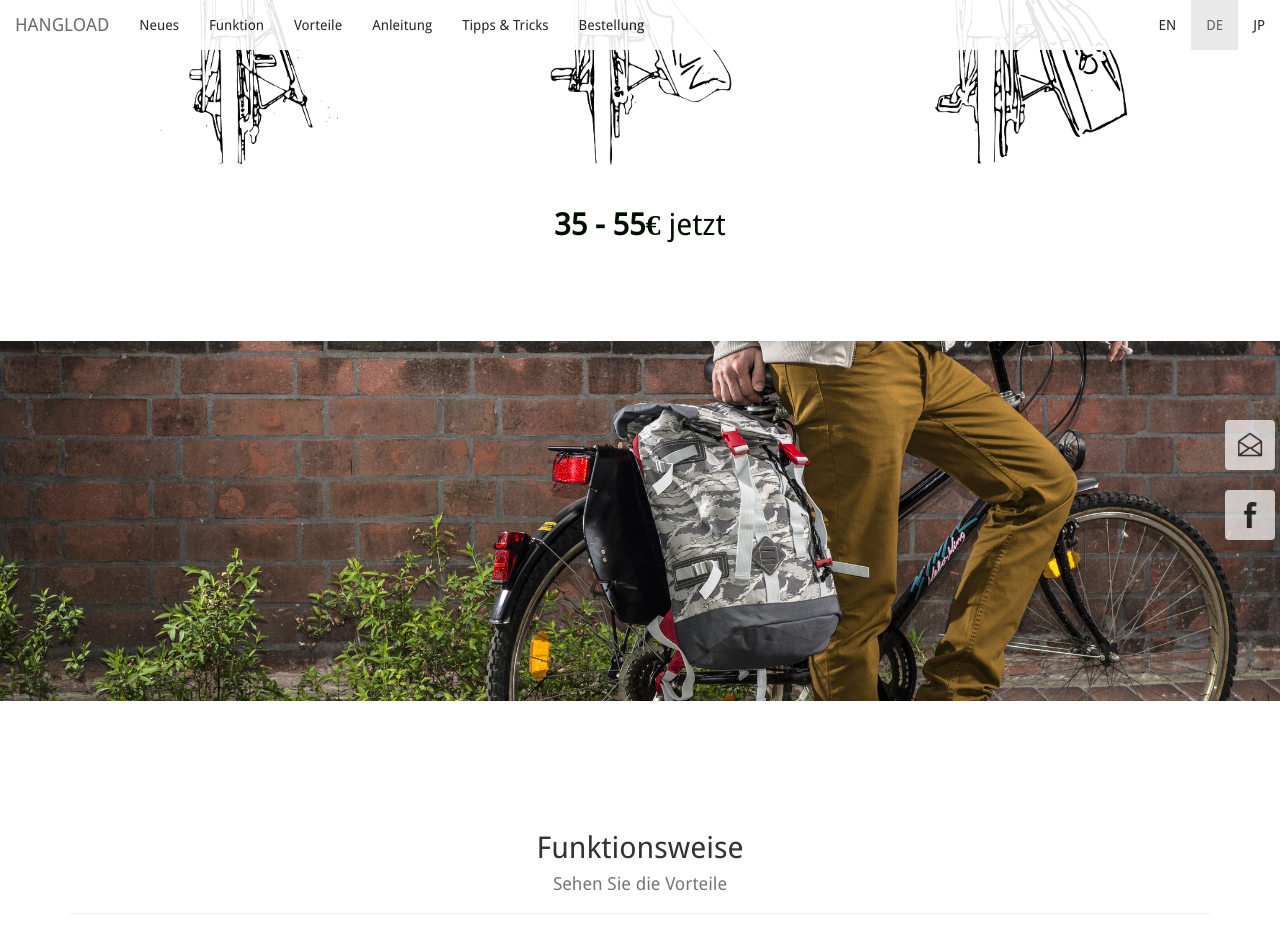
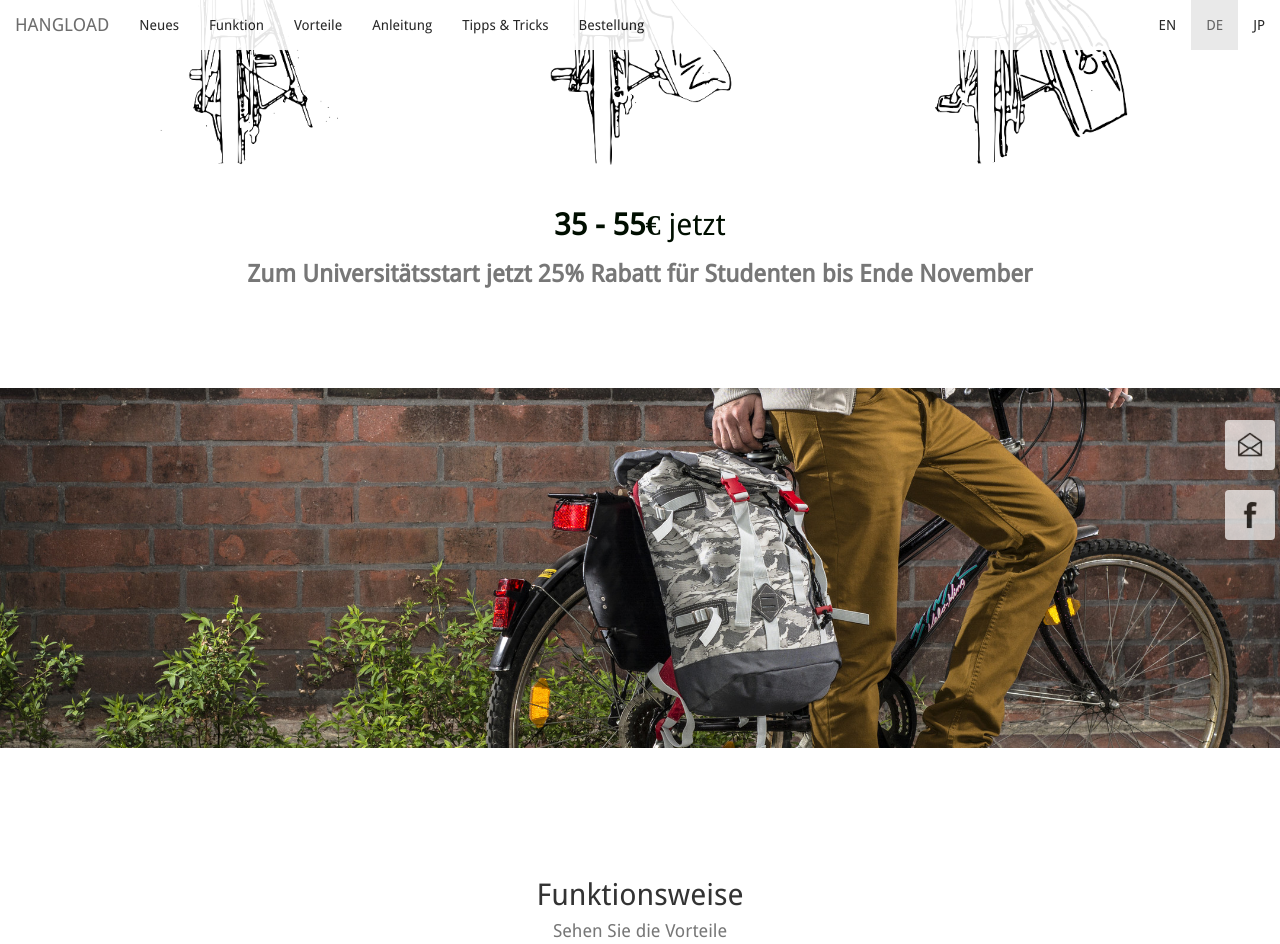
Before and after one commit to bodokaiser/hangload.com, a Jekyll site: the page built from de/index.html, in a window 1280 px wide and 1400 px high, scrolled down 840 px. Shown: the top 944 px of the window. Built offline with Jekyll 4.4.1, drawn with Linux system fonts in a browser that asks for light colours; nearby versions of some CDN libraries; library files that are not in the unit come from our copies; Markdown is read by kramdown in place of the engine named in the settings; some of the changed text lies outside the part shown.

Commit message:
Update index.html

```diff
--- a/de/index.html
+++ b/de/index.html
@@ -40,7 +40,7 @@ description: Hangload als neue, sichere Alternative zu Körben, Lastenrad oder F
       </div>
     </div>
 	<h2 class="text-center"> <font color=”silver”> <strong> 35 - 55€ </strong> jetzt </font> </h2>
-	 <!--  <h2 class="text-center"> <font color=”#800000”> <a href="/webshop/#order"> <strong> Zum Universitätsstart jetzt 25% Rabatt für Studenten !  </strong> </font>  </a> </h2> -->
+	 <h3 class="text-center"> <font color=”#800000”> <a href="/webshop/#order"> <strong> Zum Universitätsstart jetzt 25% Rabatt für Studenten bis Ende November</strong> </font>  </a> </h3>
   </div>
 </article>
 <section id="industrial" class="hidden-xs hidden-sm"
@@ -99,7 +99,7 @@ description: Hangload als neue, sichere Alternative zu Körben, Lastenrad oder F
   Die Kunststoff- Version kann auf der rechten Seite Ihres
   Gepäckträgers befestigt werden und wird für den Einsatz einfach ausgeklappt. </p>
  <h2 class="text-center"> <font color=”#800000”> <a href="/de/webshop/#order"> <strong> 55€ </strong> jetzt </font>  </a> </h2>
-  <!--  <h2 class="text-center"> <font color=”#800000”> <a href="/webshop/#order"> <strong> Jetzt mit 25% Studentenrabatt!  </strong> </font>  </a> </h2> -->
+  <h4 class="text-center"> <font color=”#800000”> <a href="/webshop/#order"> <strong>25% Studentenrabatt bis Ende November </strong> </font>  </a> </h4>
 
     </div>
 </div>
@@ -133,7 +133,7 @@ src="/images/webshop/Edelstahl mit Banner.png" />
   Die Stoff- Version des Hangloads kann auf jeder Seite Ihres Gepäckträgers befestigt werden -
   wahlweise auch an beiden Seiten gleichzeitig. Erhältlich in vielen verschiedenen Farben.</p>
   <h2 class="text-center"> <font color=”#800000”> <a href="/de/webshop/#order"> <strong> 35€ </strong> jetzt </font> </a> </h2>
-   <!--  <h2 class="text-center"> <font color=”#800000”> <a href="/webshop/#order"> <strong> Jetzt 25% Studentenrabatt ! </strong> </font>  </a> </h2> -->
+  <h4 class="text-center"> <font color=”#800000”> <a href="/webshop/#order"> <strong>25% Studentenrabatt bis Ende November </strong> </font>  </a> </h4>
     </div>
   </div>
 </article>
```
Also changed, not shown: other parts of de/index.html (+1 -1 lines).
